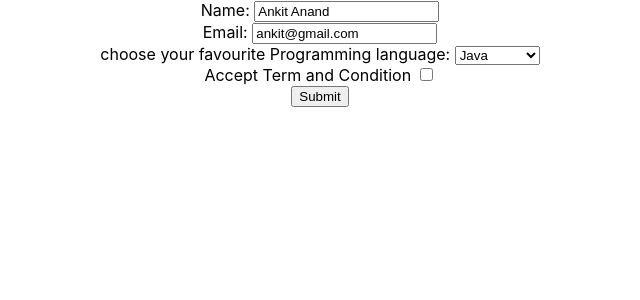
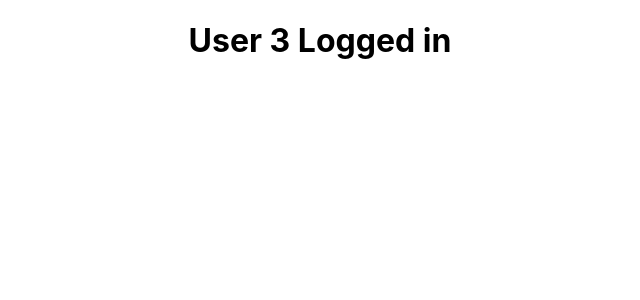
Before and after one commit to codeBurner0/React-JS-Complete, a React (Create React App) app: page / in a window 1280 px wide. Shown: the top 300 px of the page, without its empty margins (320-960 px from the left). Built offline with nearby package versions, Linux system fonts and the light colour scheme.

Commit message:
ConditionalRendering

```diff
--- a/src/App.js
+++ b/src/App.js
@@ -2,11 +2,12 @@ import React from 'react'
 // import CounterClass from './Components/CounterClass'
 // import GetInputBoxValue from './Components/GetInputBoxValue'
 // import HideAndShow from './Components/HideAndShow'
-import BasicForm from './Components/BasicForm'
+// import BasicForm from './Components/BasicForm'
+import ConditionalRendering from './Components/ConditionalRendering'
 function App() {
   return (
     <div>
-      <BasicForm/>
+      <ConditionalRendering/>
     </div>
   )
 }
--- /dev/null
+++ b/src/Components/ConditionalRendering.js
@@ -0,0 +1,12 @@
+import React from 'react'
+
+function ConditionalRendering() {
+    const login=0;
+  return (
+    <div>
+      {(login===1)?<h1>User 1 Logged in</h1>:(login===2)?<h1>User 2 Logged in</h1>:<h1>User 3 Logged in</h1>}
+    </div>
+  )
+}
+
+export default ConditionalRendering
```
